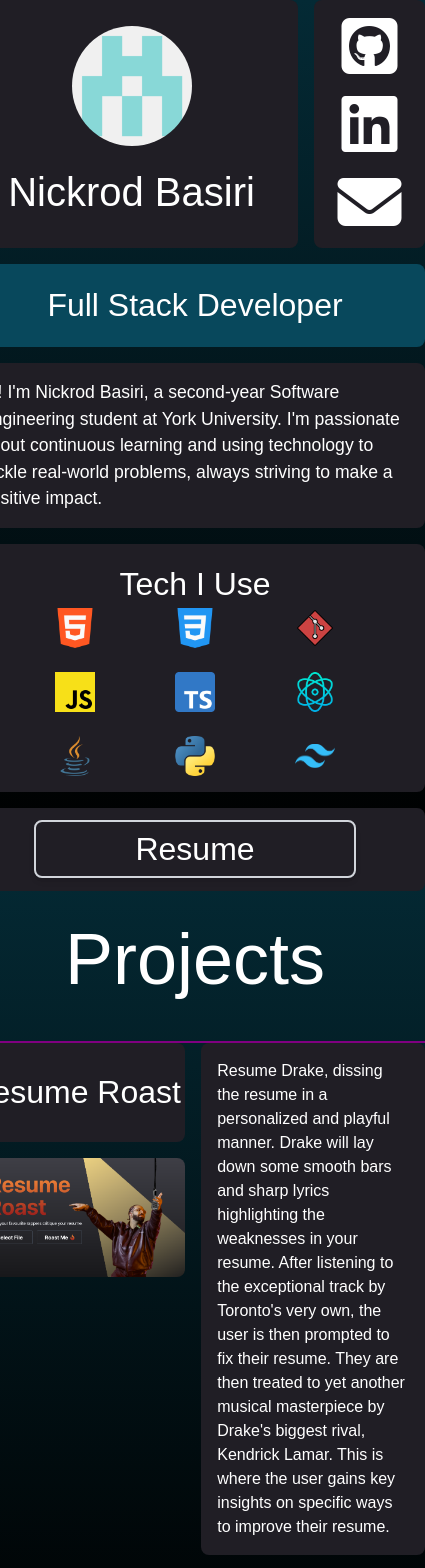
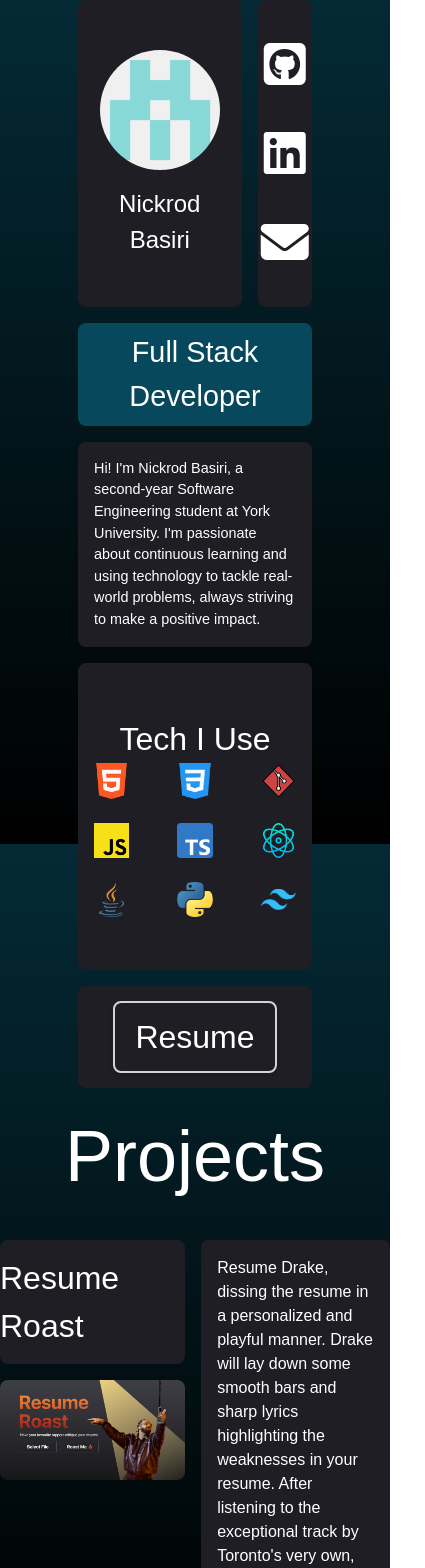
Before and after one commit to NickrodBasiri/Portfolio, a React (Vite) app: page / in a window 390 px wide. Shown: the top 1568 px of the page, 425 px wide, since content can reach past the window. Built offline with nearby package versions, Linux system fonts and the light colour scheme.

Commit message:
fixed responsiveness with phones

```diff
--- a/src/App.jsx
+++ b/src/App.jsx
@@ -15,7 +15,7 @@ function App() {
               title="Resume Roast"
               description="Resume  Drake, dissing the resume in a personalized and playful manner. Drake will lay down some smooth bars and sharp lyrics highlighting the weaknesses in your resume. After listening to the exceptional track by Toronto's very own, the user is then prompted to fix their resume. They are then treated to yet another musical masterpiece by Drake's biggest rival, Kendrick Lamar. This is where the user gains key insights on specific ways to improve their resume."
               image="/resumeroast.png"
-              tech="react"/>
+              tech="ElevenLabs  Google AI Studio  Tailwind  React  NodeJS"/>
           </section>
         </div>
     </>
--- a/src/components/Project.jsx
+++ b/src/components/Project.jsx
@@ -3,7 +3,7 @@ import '../styles/project.css'
 export default function Project({ title, image, description, tech}) {
     return (
         <>
-        <div id="project-card">
+        <div id="project-card" className='grid gap-4'>
             <img id="project-image" src={image} className='rounded-lg'/>
             <div id="project-title" className='project-box'>{title}</div>
             <div id="project-description" className='project-box'>{description}</div>
--- a/src/styles/about.css
+++ b/src/styles/about.css
@@ -99,6 +99,39 @@
     }
 }
 
+/* small grid */
+@media (max-width: 767px) {
+    #info-grid {
+        grid-template-rows: 3fr 1fr 2fr 3fr 1fr;
+        grid-template-columns: 3fr 1fr;
+    }
+    #personal {
+        grid-row: 1 / 2;
+        grid-column: 1 / 2;
+    }
+    #info-card {
+        grid-row: 2 / 3;
+        grid-column: 1 / 3;
+    }
+    #tech {
+        grid-row: 4 / 5;
+        grid-column: 1 / 3;
+    }
+    #about {
+        grid-row: 3 / 4;
+        grid-column: 1 / 3;
+    }
+    #resume {
+        grid-row: 5 / 6;
+        grid-column: 1 / 3;
+    }
+    #contact {
+        grid-row: 1 / 2;
+        grid-column: 2 / 3;
+    }
+}
+
+/* large grid */
 @media (min-width: 768px) {
     #info-grid {
         grid-template-rows: 1fr 1fr 1fr 1fr 1fr;
@@ -250,26 +283,18 @@
     }
 }
 
-@media (max-width: 767px) {
+@media (min-width: 576px) and (max-width: 767px) {
     #container {
         max-width: 460px;
     }
     #info-grid {
         min-width: 460px;
-        grid-template-rows: 3fr 1fr 2fr 3fr 1fr;
-        grid-template-columns: 3fr 1fr;
     }
     #personal {
         font-size: 2.5rem;
-        grid-row: 1 / 2;
-        grid-column: 1 / 2;
     }
     #profile {
         width: 7.5rem;
-    }
-    #info-card {
-        grid-row: 2 / 3;
-        grid-column: 1 / 3;
     }
     #info-card p {
         font-size: 2rem;
@@ -277,8 +302,6 @@
     #tech {
         font-size: 2rem;
         padding: 1rem;
-        grid-row: 4 / 5;
-        grid-column: 1 / 3;
     }
     #tech-box {
         row-gap: 1.5rem;
@@ -286,21 +309,11 @@
     }
     #about {
         font-size: 1.1rem;
-        grid-row: 3 / 4;
-        grid-column: 1 / 3;
-    }
-    #resume {
-        grid-row: 5 / 6;
-        grid-column: 1 / 3;
     }
     .resume-button {
         width: 70%;
         height: 70%;
         font-size: 2rem;
-    }
-    #contact {
-        grid-row: 1 / 2;
-        grid-column: 2 / 3;
     }
     .contact-icon {
         font-size: 4rem;
@@ -309,3 +322,43 @@
         width: 2.5rem;
     }
 }
+
+@media (max-width: 575px) {
+    #container {
+        max-width: 400px;
+    }
+    #info-grid {
+        min-width: 40 0px;
+    }
+    #personal {
+        font-size: 1.5rem;
+    }
+    #profile {
+        width: 7.5rem;
+    }
+    #info-card p {
+        font-size: 1.8rem;
+    }
+    #tech {
+        font-size: 2rem;
+        padding: 1rem;
+    }
+    #tech-box {
+        row-gap: 1.5rem;
+        column-gap: 3rem;
+    }
+    #about {
+        font-size: 0.9rem;
+    }
+    .resume-button {
+        width: 70%;
+        height: 70%;
+        font-size: 2rem;
+    }
+    .contact-icon {
+        font-size: 3rem;
+    }
+    .icon {
+        width: 2.5rem;
+    }
+}
--- a/src/styles/project.css
+++ b/src/styles/project.css
@@ -1,9 +1,6 @@
 #project-card {
-    display: grid;
     grid-template-rows: 1fr 4fr 1fr;
     grid-template-columns: repeat(2, auto);
-    gap: 1em;
-    outline: 2px solid purple;
 }
 
 .project-box {
@@ -20,7 +17,6 @@
 #project-image {
     grid-row: 2 / 4;
     grid-column: 1 / 2;
-    border-radius: 8px;
 }
 
 #project-title {
```
